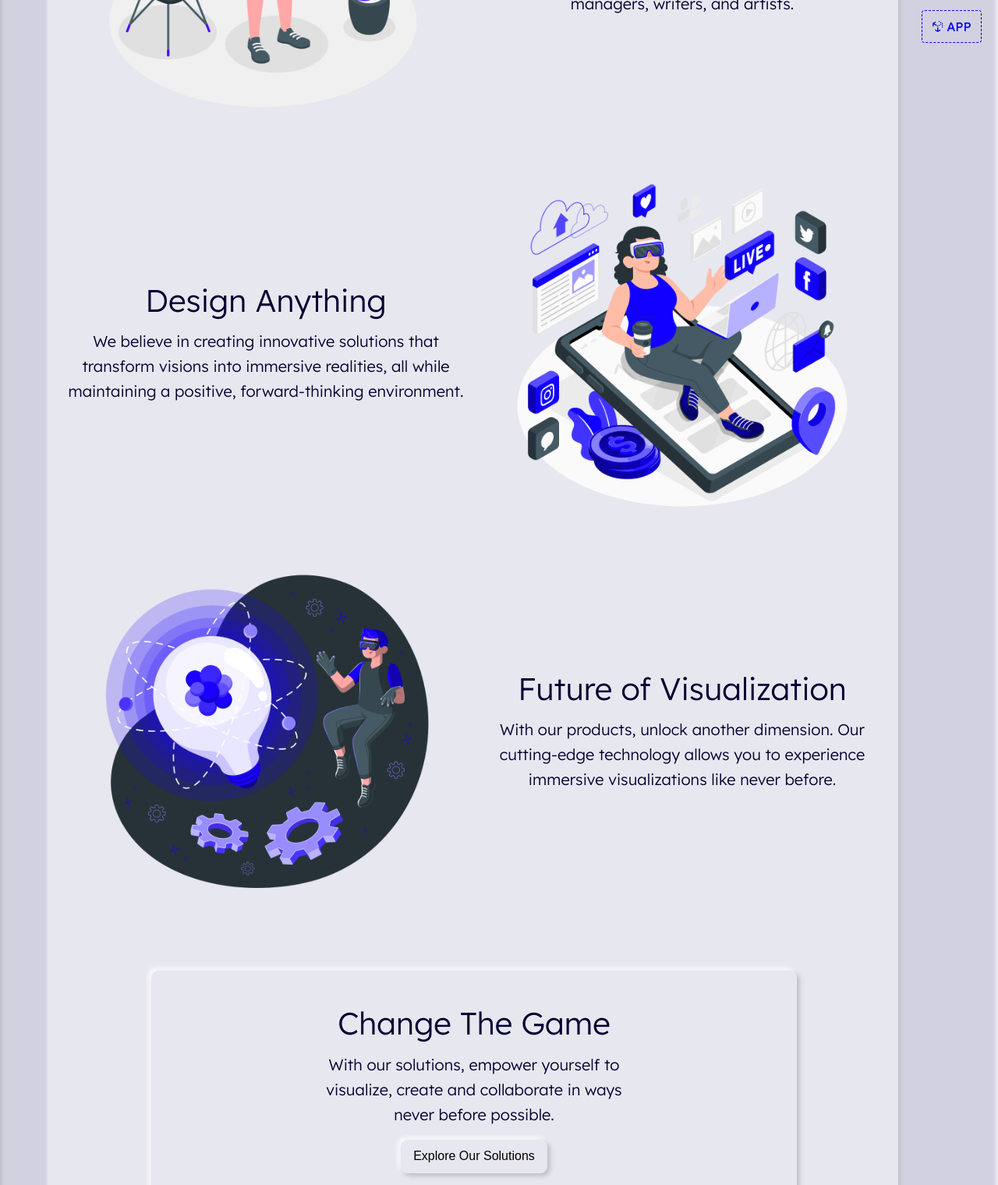
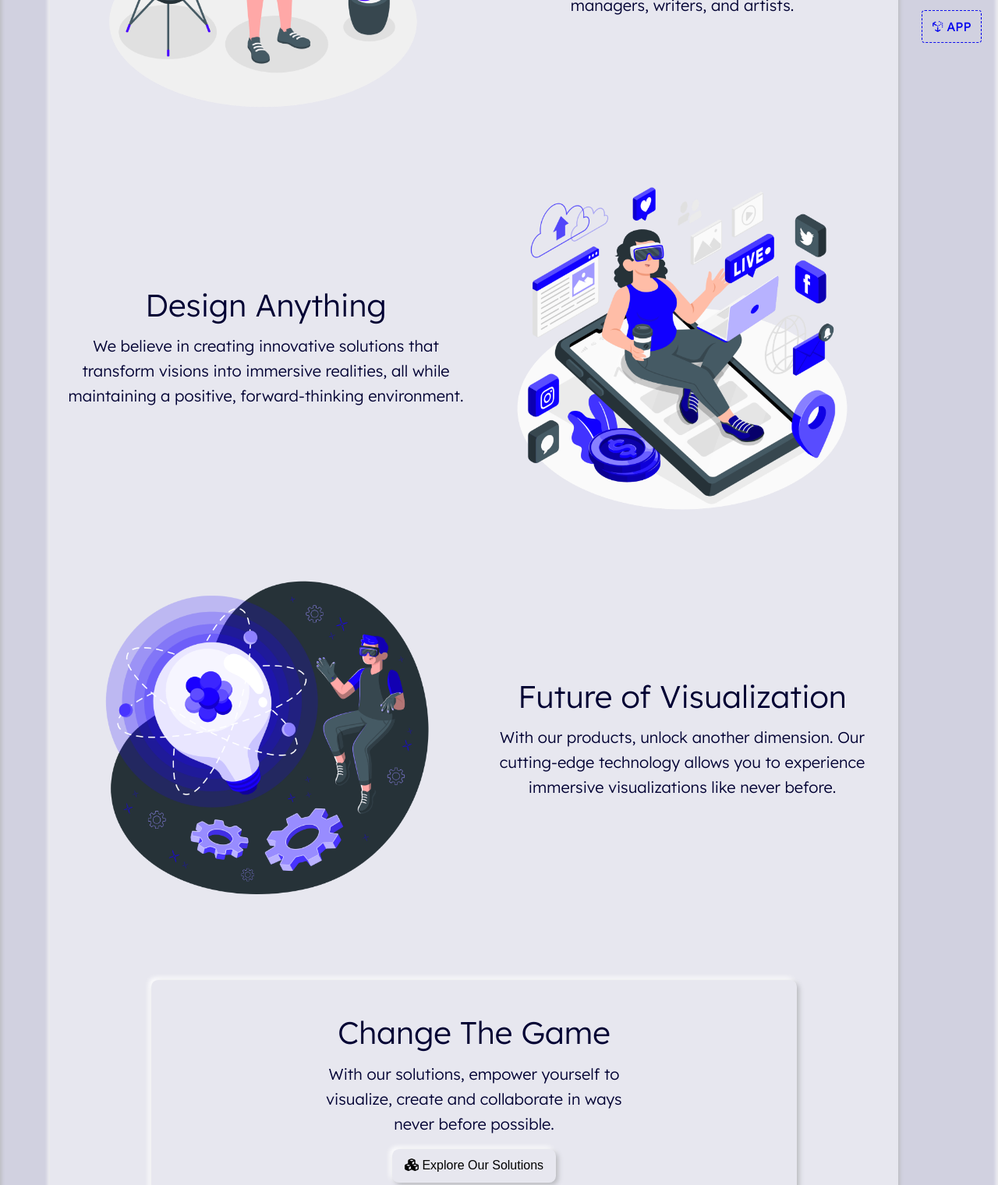
Before and after one commit to DevanshMistry890/fuzzy-octo-palm-tree, a plain HTML site: page index.html in a window 1280 px wide. Shown: the part 434-1954 px from the top of the page at 78% size. Drawn offline with nearby package versions, Linux system fonts and the light colour scheme.

Commit message:
Add files via upload

```diff
--- a/index.html
+++ b/index.html
@@ -4,11 +4,12 @@
 <head>
     <meta charset="UTF-8">
     <meta name="viewport" content="width=device-width, initial-scale=1.0, shrink-to-fit=no">
-    <title>My Portfolio</title>
-    <meta name="title" content="My Portfolio">
+    <title>VR Solutions</title>
+    <meta name="title" content="VR Solutions">
     <meta name="description" content="Portfolio">
     <meta name="author" content="">
     <link rel="stylesheet" href="./css/style.css">
+    <link rel="icon" href="./img/ar.svg" type="image/svg+xml">
 </head>
 
 <body>
@@ -28,7 +29,14 @@
     <main class="index-main">
         <section class="ani-slideInSide">
             <div>
-                <img src="./img/v1.png" class="ani-zoom">
+                <picture>
+                    <img sizes="(max-width: 1400px) 100vw, 1400px" srcset="
+                    ./img/v1_ad8stf_c_scale,w_200.png 200w,
+                    ./img/v1_ad8stf_c_scale,w_654.png 654w,
+                    ./img/v1_ad8stf_c_scale,w_982.png 982w,
+                    ./img/v1_ad8stf_c_scale,w_1400.png 1400w" src="./img/v1_ad8stf_c_scale,w_1400.png"
+                        alt="person using vr specs" class="ani-zoom">
+                </picture>
             </div>
             <div>
                 <h1>Our Company</h1>
@@ -44,12 +52,30 @@
                     immersive realities, all while maintaining a positive, forward-thinking environment.</p>
             </div>
             <div>
-                <img src="./img/v2.png">
+                <picture>
+                    <img sizes="(max-width: 1400px) 100vw, 1400px" srcset="
+                    ./img/v2_q8isp3_c_scale,w_200.png 200w,
+                    ./img/v2_q8isp3_c_scale,w_461.png 461w,
+                    ./img/v2_q8isp3_c_scale,w_676.png 676w,
+                    ./img/v2_q8isp3_c_scale,w_851.png 851w,
+                    ./img/v2_q8isp3_c_scale,w_1028.png 1028w,
+                    ./img/v2_q8isp3_c_scale,w_1172.png 1172w,
+                    ./img/v2_q8isp3_c_scale,w_1400.png 1400w" src="./img/v2_q8isp3_c_scale,w_1400.png"
+                        alt="illustration of Girl using VR technology">
+                </picture>
             </div>
         </section>
         <section class="ani-slideInSide">
             <div>
-                <img src="./img/v3.png" class="ani-zoom">
+                <picture>
+                    <img sizes="(max-width: 1400px) 100vw, 1400px" srcset="
+                    ./img/v3_ummkda_c_scale,w_200.png 200w,
+                    ./img/v3_ummkda_c_scale,w_538.png 538w,
+                    ./img/v3_ummkda_c_scale,w_794.png 794w,
+                    ./img/v3_ummkda_c_scale,w_1061.png 1061w,
+                    ./img/v3_ummkda_c_scale,w_1400.png 1400w" src="./img/v3_ummkda_c_scale,w_1400.png"
+                        alt="illustration of person using VR technology" class="ani-zoom">
+                </picture>
             </div>
             <div>
                 <h1>Future of Visualization</h1>
@@ -60,8 +86,11 @@
         <section id="hero" class="ani-slideInSide mb-5">
             <div class="card">
                 <h1>Change The Game</h1>
-                <p>With our solutions, empower yourself to visualize, create and collaborate in ways never before possible.</p>
-                <a href="#"><button class="btn-primary mt-3 blue" type="button">  Explore Our Solutions  </button></a>
+                <p>With our solutions, empower yourself to visualize, create and collaborate in ways never before
+                    possible.</p>
+                <a href="#">
+                    <button class="btn-primary mt-3 blue" type="button"> <i class="fas fa-cubes"></i> Explore
+                        Our Solutions </button></a>
             </div>
         </section>
     </main>
@@ -69,10 +98,18 @@
     <aside class="ani-slideInSide">
         <h2>Quick Grab</h2>
         <ul>
-            <a href="#"><li><i class="fas fa-vr-cardboard"></i> VR SPECS </li></a>
-            <a href="#"><li><i class="fab fa-laravel"></i> LAB </li></a>
-            <a href="#"><li><i class="fas fa-flask"></i> FLASK </li></a>
-            <a href="#"><li><i class="fab fa-uncharted"></i> APP </li></a>
+            <a href="#">
+                <li><i class="fas fa-vr-cardboard"></i> VR SPECS </li>
+            </a>
+            <a href="#">
+                <li><i class="fab fa-laravel"></i> LAB </li>
+            </a>
+            <a href="#">
+                <li><i class="fas fa-flask"></i> FLASK </li>
+            </a>
+            <a href="#">
+                <li><i class="fab fa-uncharted"></i> APP </li>
+            </a>
         </ul>
     </aside>
 
```
Also changed, not shown: img/ar.svg (added), img/v1_ad8stf_c_scale,w_1400.png (added), img/v1_ad8stf_c_scale,w_200.png (added), img/v1_ad8stf_c_scale,w_654.png (added), img/v1_ad8stf_c_scale,w_982.png (added), img/v2_q8isp3_c_scale,w_1028.png (added), img/v2_q8isp3_c_scale,w_1172.png (added), img/v2_q8isp3_c_scale,w_1400.png (added), img/v2_q8isp3_c_scale,w_200.png (added), img/v2_q8isp3_c_scale,w_461.png (added), img/v2_q8isp3_c_scale,w_676.png (added), img/v2_q8isp3_c_scale,w_851.png (added), img/v3_ummkda_c_scale,w_1061.png (added), img/v3_ummkda_c_scale,w_1400.png (added), 3 more files.
